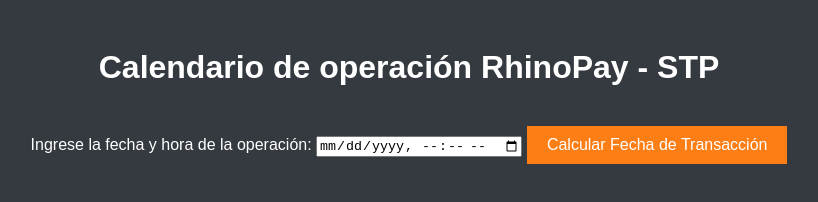
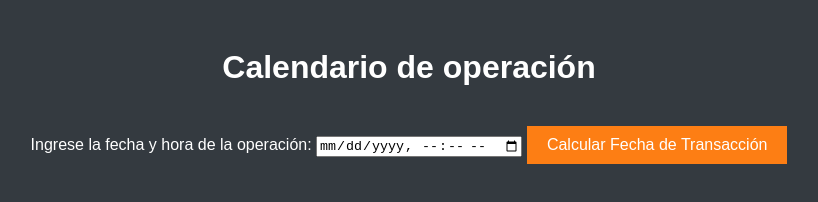
Before and after one commit to ftwice/ftwice.github.io, a plain HTML site: page simulador.html in a window 1280 px wide. Shown: the whole page, without its empty margins (231-1049 px from the left). Drawn offline with Linux system fonts and the light colour scheme.

Commit message:
Update simulador.html

```diff
--- a/simulador.html
+++ b/simulador.html
@@ -84,7 +84,7 @@
     </script>
 </head>
 <body>
-    <h1>Calendario de operación RhinoPay - STP</h1>
+    <h1>Calendario de operación</h1>
 <br>
     <label for="fechaHora">Ingrese la fecha y hora de la operación:</label>
     <input type="datetime-local" id="fechaHora">
```
